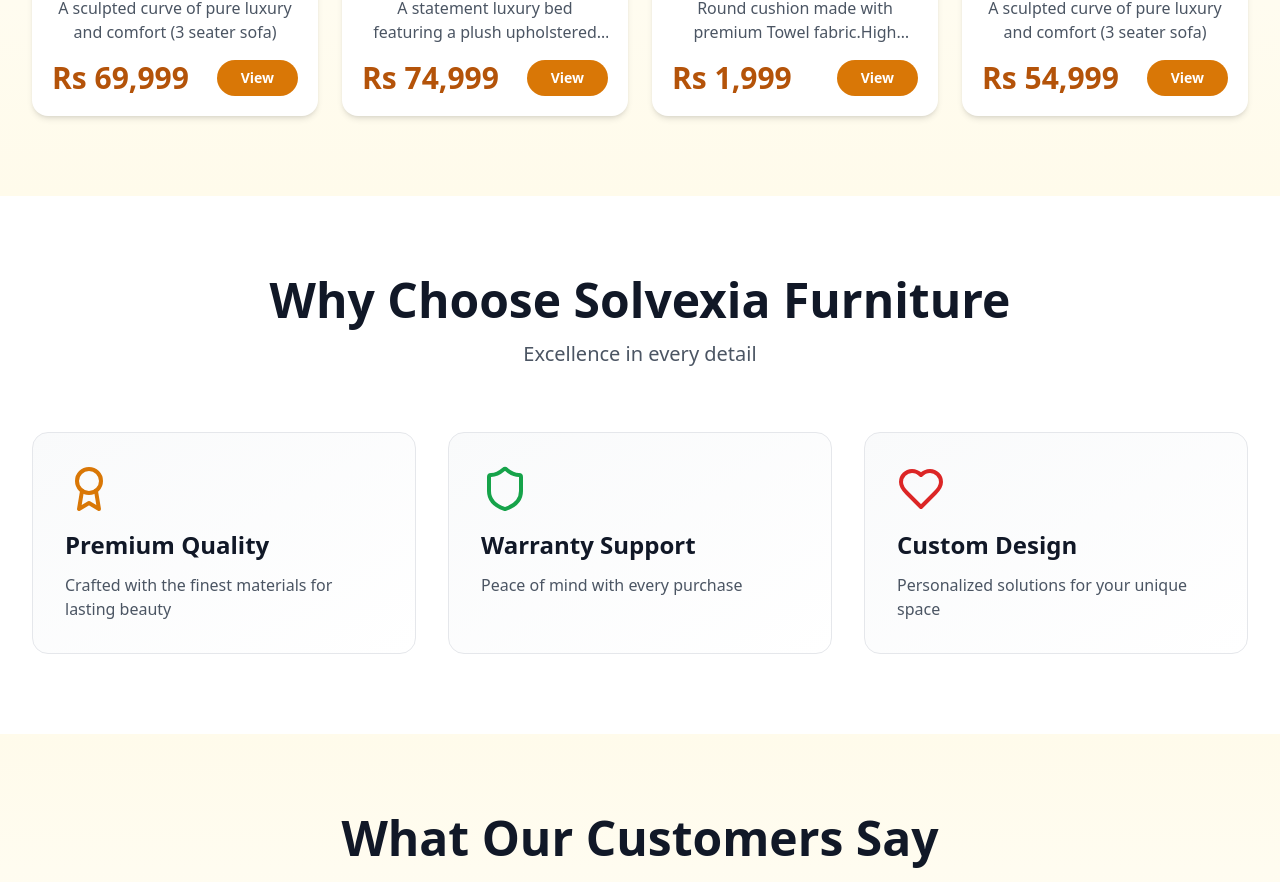
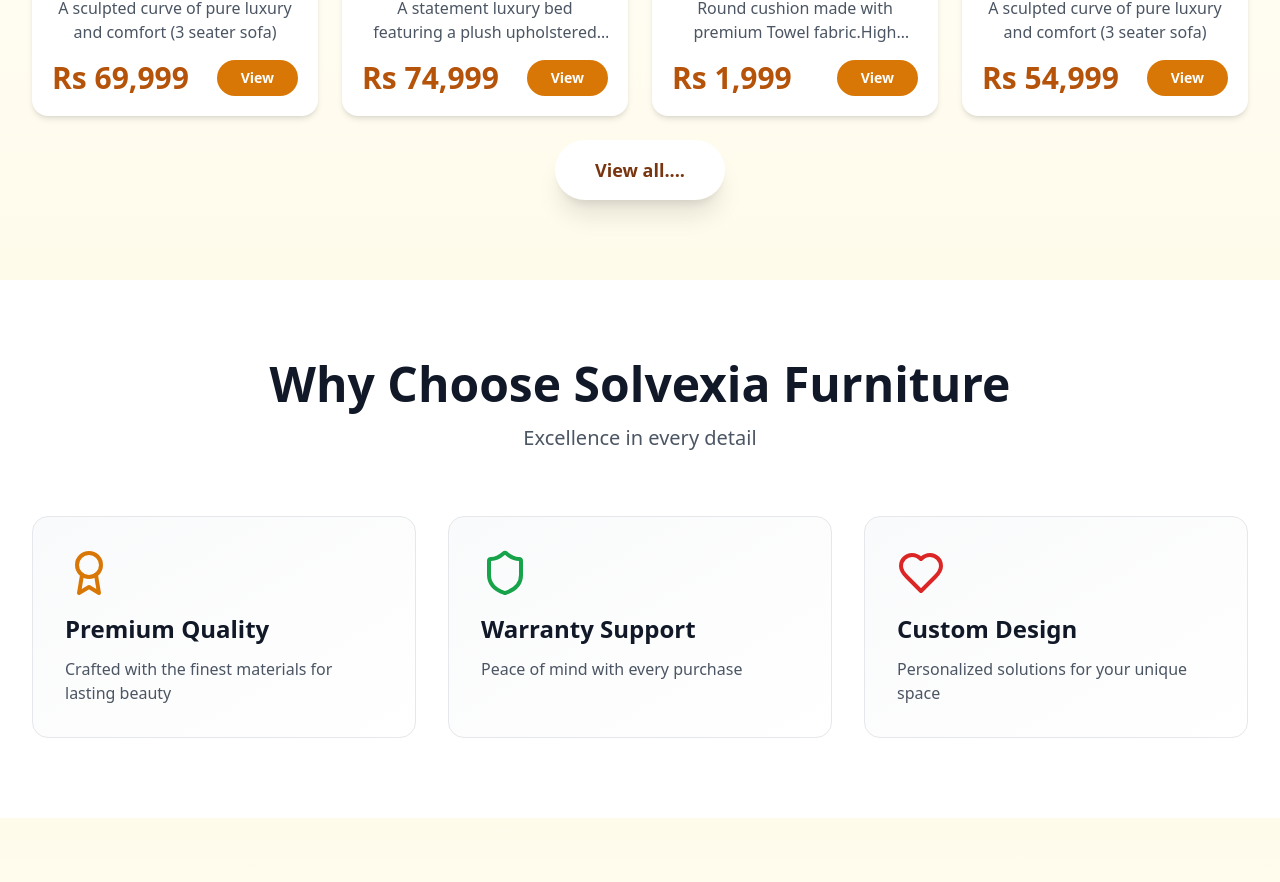
Before and after one commit to malikzeeshanaziz672-hub/Solvexia, a React (Vite) app: page / in a window 1280 px wide. Shown: the part 1392-2274 px from the top of the page. Built offline with nearby package versions, Linux system fonts and the light colour scheme.

Commit message:
add view all btn

```diff
--- a/src/pages/Home.jsx
+++ b/src/pages/Home.jsx
@@ -126,6 +126,14 @@
             ))}
           </div>
         </div>
+        <div className="flex justify-center items-center text-center mt-6">
+          <button
+            onClick={() => onNavigate("/products")}
+            className="bg-white text-amber-900 hover:bg-gray-100 px-10 py-4 rounded-full font-bold text-lg transition-all duration-300 transform hover:scale-105 shadow-xl"
+          >
+            View all....
+          </button>
+        </div>
       </section>
 
       <section className="py-20 bg-white">
```
